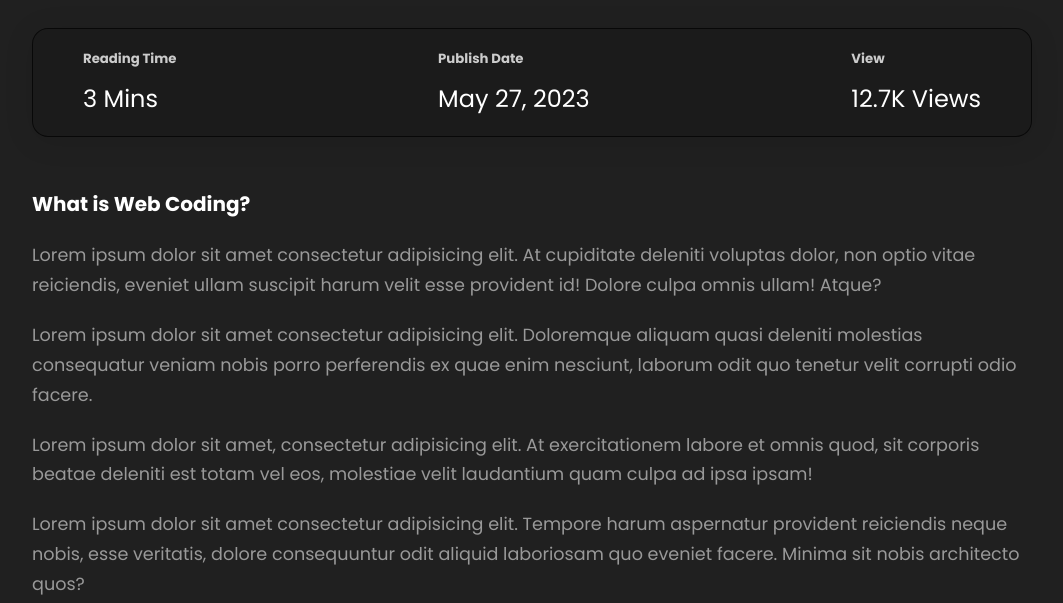
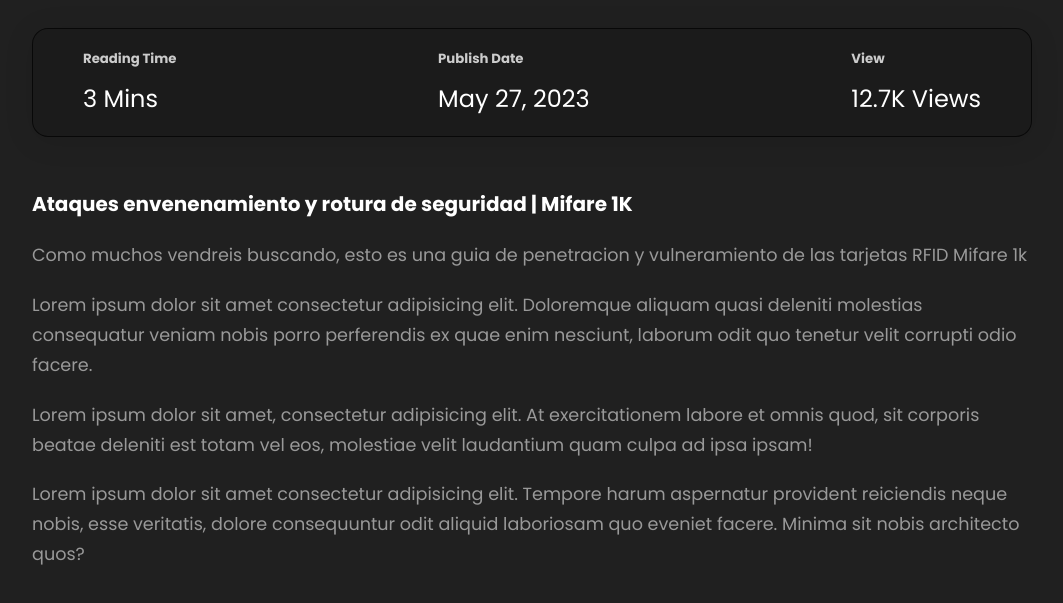
Before and after one commit to h4ckb0y/h4ckland.github.io, a plain HTML site: page index.html in a window 1280 px wide. Shown: the part 472-1075 px from the top of the page, without its empty margins (108-1171 px from the left). Drawn offline with Linux system fonts and the light colour scheme.

Commit message:
Update index.html

```diff
--- a/index.html
+++ b/index.html
@@ -6,7 +6,7 @@
     <meta name="viewport" content="width=device-width, initial-scale=1.0">
     <link rel="stylesheet" href="https://cdnjs.cloudflare.com/ajax/libs/font-awesome/6.4.2/css/all.min.css">
     <link rel="stylesheet" href="style.css">
-    <title>Simple Blog Page | AsmrProg</title>
+    <title>Blog H4CKLAND</title>
 </head>
 
 <body>
@@ -39,9 +39,9 @@
             </div>
         </section>
         <article>
-            <h4>What is Web Coding?</h4>
-            <p>Lorem ipsum dolor sit amet consectetur adipisicing elit. At cupiditate deleniti voluptas dolor, non optio
-                vitae reiciendis, eveniet ullam suscipit harum velit esse provident id! Dolore culpa omnis ullam! Atque?
+            <h4>Ataques envenenamiento y rotura de seguridad | Mifare 1K</h4>
+            <p>
+                Como muchos vendreis buscando, esto es una guia de penetracion y vulneramiento de las tarjetas RFID Mifare 1k
             </p>
             <p>Lorem ipsum dolor sit amet consectetur adipisicing elit. Doloremque aliquam quasi deleniti molestias
                 consequatur veniam nobis porro perferendis ex quae enim nesciunt, laborum odit quo tenetur velit
```
